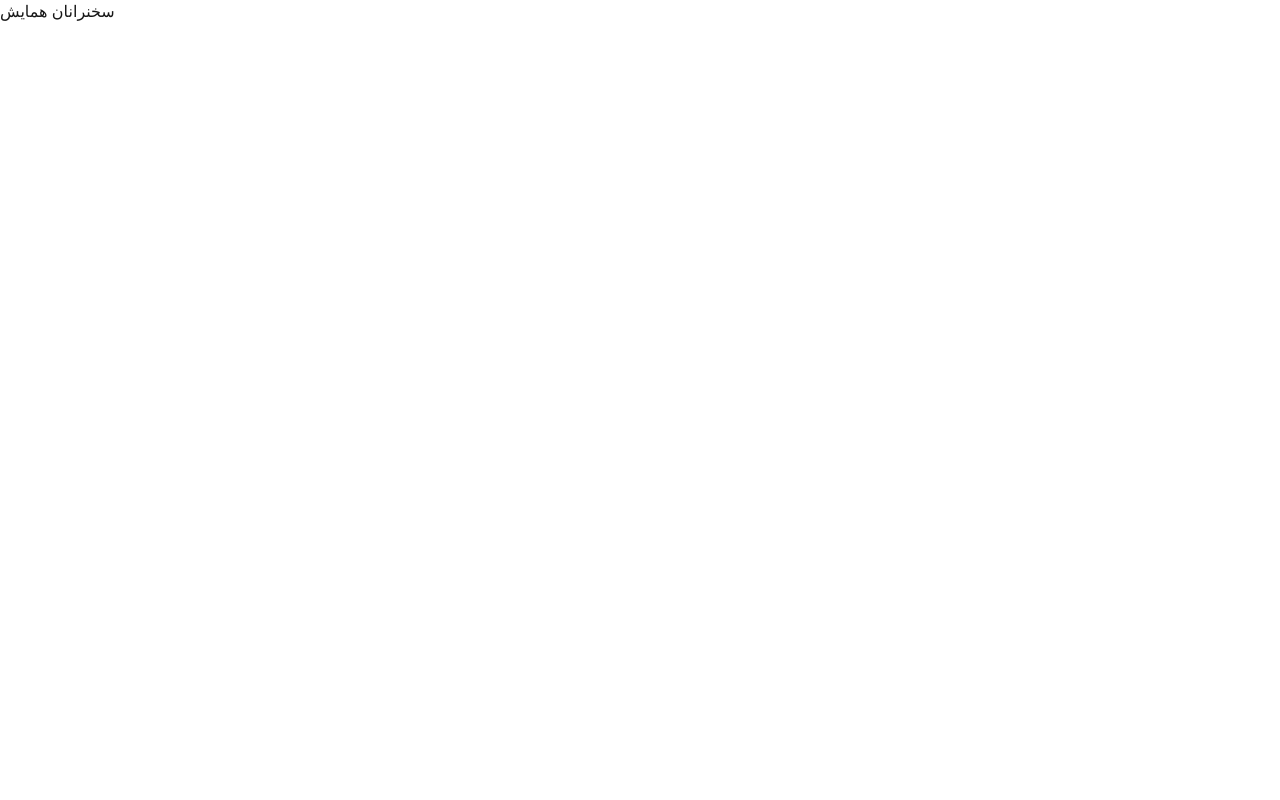
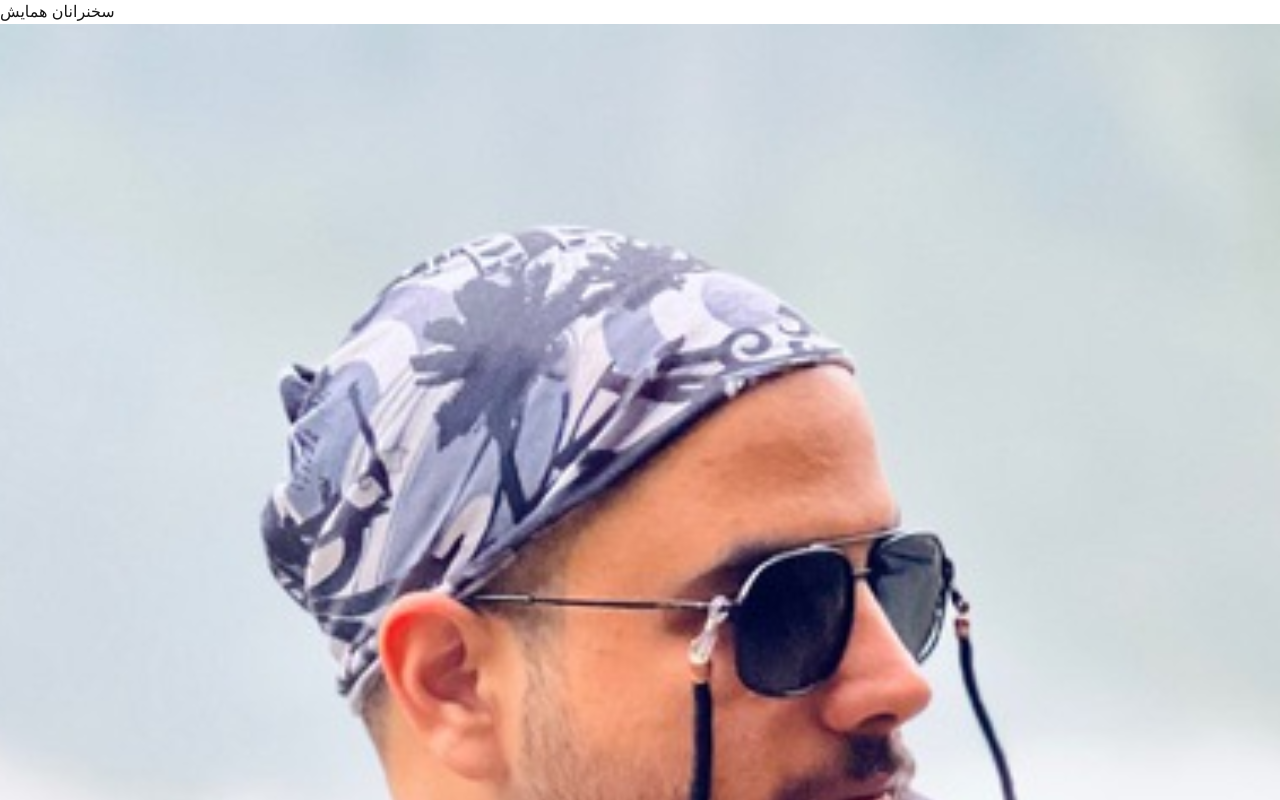
Before and after one commit to frontChapter/NextJS, a Next.js app: page / in a window 1280 px wide. Shown: the top 800 px of the page. Built offline with nearby package versions, Linux system fonts and the light colour scheme.

Commit message:
modify: render speakers using speakers data

```diff
--- a/src/components/sections/speakers/Speakers.tsx
+++ b/src/components/sections/speakers/Speakers.tsx
@@ -1,3 +1,6 @@
+import Speaker from "./Speaker";
+import { speakersData } from "@/data/speakers";
+
 const Speakers = () => {
   {
     /* TODO: replace hard coded sizes with global props */
@@ -6,9 +9,14 @@ const Speakers = () => {
   return (
     <section
       id="speakers"
-      className="flex flex-col gap-[48px] px-[32px] py-[80px] text-[#FAFAFA]"
+      className="flex flex-col items-center gap-[48px] px-[32px] py-[80px] text-[#FAFAFA]"
     >
       <h3 className="text-center text-[48px] font-[800]">سخنرانان همایش</h3>
+      <div className="speakers-wrapper flex max-w-[1080px] flex-wrap justify-center gap-[20px]">
+        {speakersData.map((info, idx) => (
+          <Speaker key={idx} speakerInfo={info} />
+        ))}
+      </div>
     </section>
   );
 };
```
